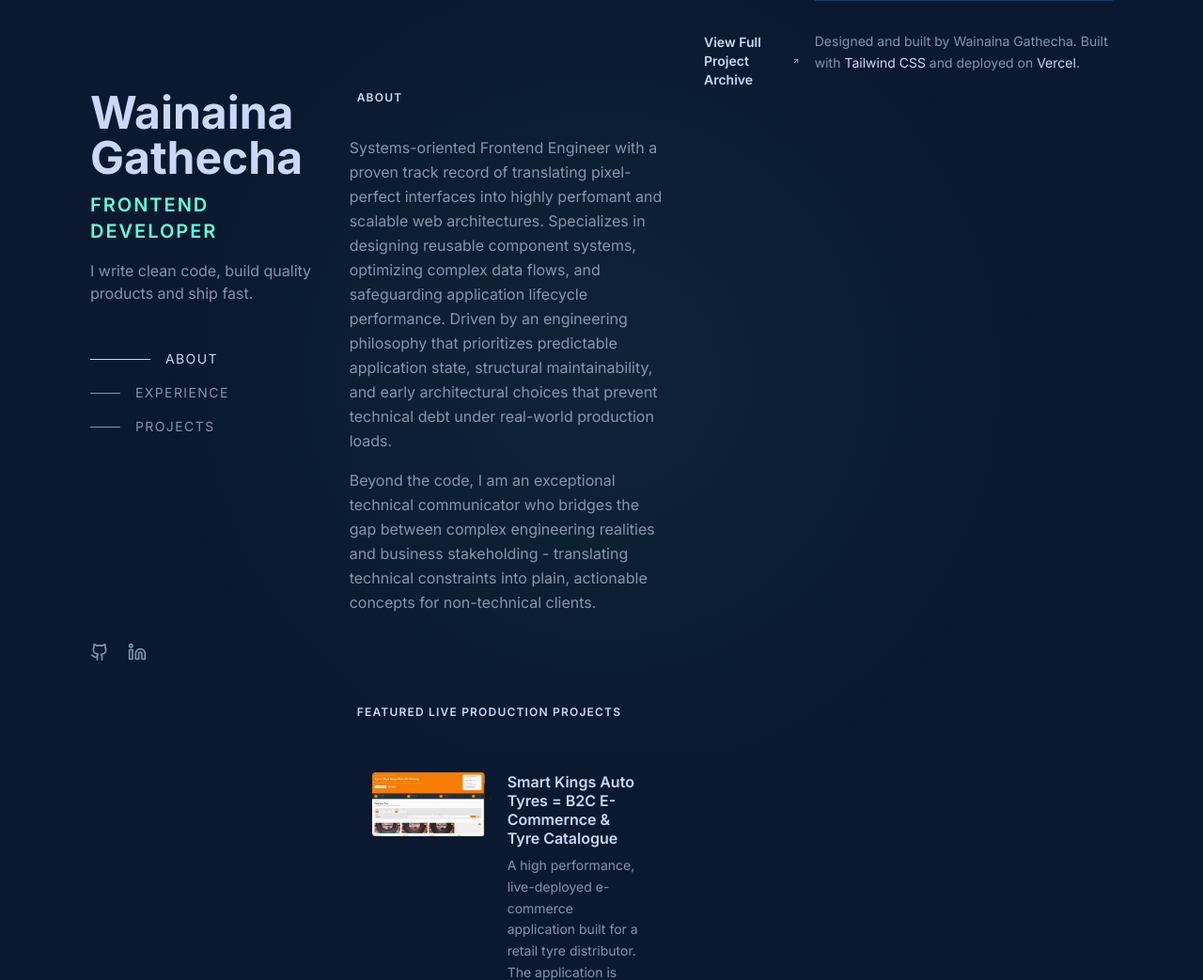
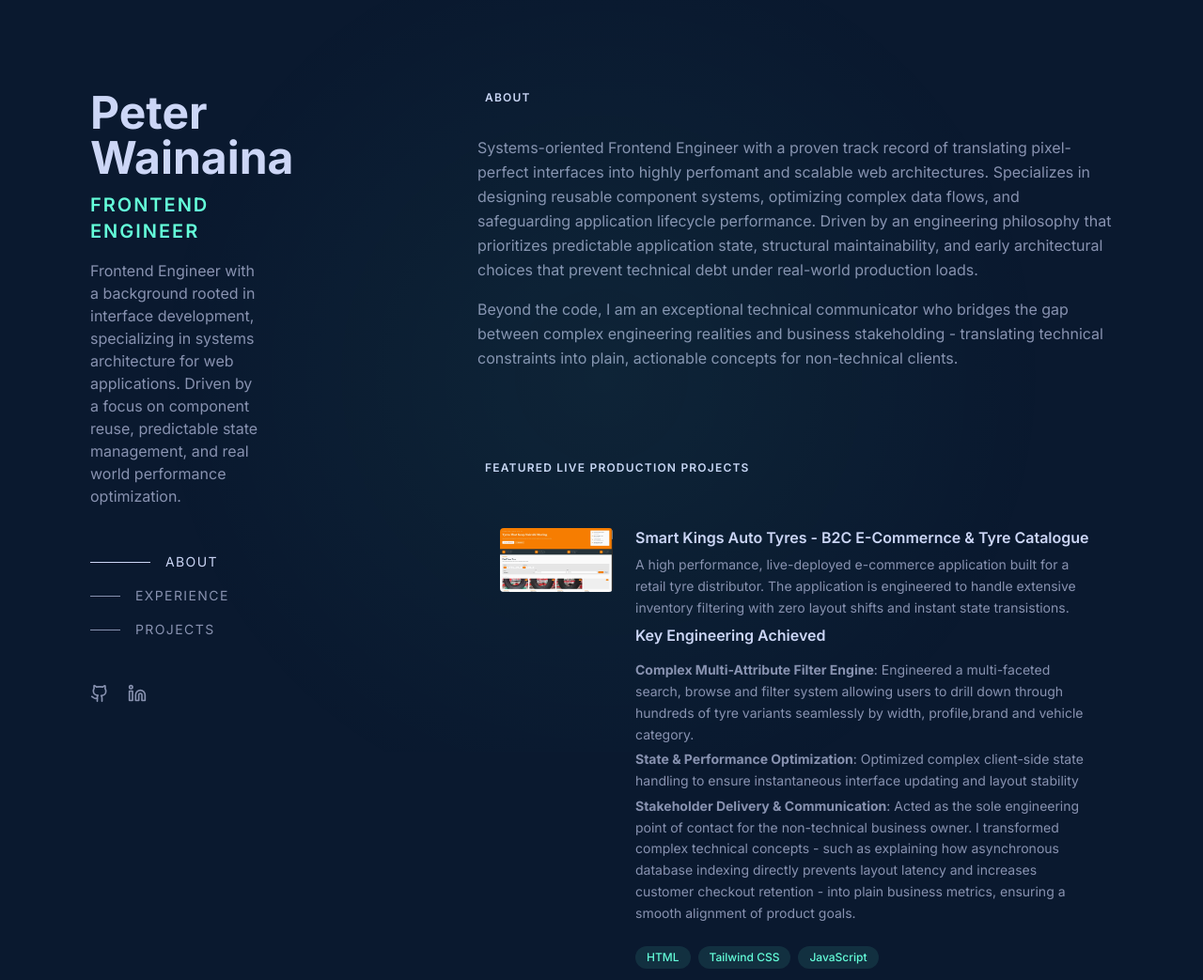
Before and after one commit to WainainaGathecha/my-portfolio, a website: page index.html in a window 1280 px wide. Shown: the top 1043 px of the page at 94% size. Drawn offline with nearby package versions, Linux system fonts and the light colour scheme; files that its build step writes are made by us from their sources.

Commit message:
fix: resolve desktop responsiveness

```diff
--- a/index.html
+++ b/index.html
@@ -32,17 +32,17 @@
 </head>
 <body class="bg-bg text-text-primary font-inter">
     <a href="#content" class="skip-link">Skip to content</a>
-    <div class="max-w-7xl mx-auto px-6 md:px-12 lg:px-24 lg:flex lg:gap-4">
+    <div class="max-w-7xl mx-auto px-6 md:px-12 lg:px-24 lg:grid lg:grid-cols-[400px_1fr] lg:gap-3">
         <!-- Left Panel  -->
         <div class="lg:sticky lg:top-0 lg:h-screen lg:w-[45%] lg:flex lg:flex-col lg:justify-between lg:py-24 py-12">
             <!-- Block 1: Identity + Nav -->
             <div>
                 <!-- Identity -->
                 <div class="mb-12">
-                    <h1 class="font-bold text-5xl mb-3">Wainaina Gathecha</h1>
-                    <h2 class="font-semibold text-xl uppercase tracking-widest mb-4 text-accent">Frontend Developer</h2>
-                    <p class="text-text-secondary max-w-xs">
-                        I write clean code, build quality products and ship fast.
+                    <h1 class="font-bold text-5xl mb-3">Peter Wainaina</h1>
+                    <h2 class="font-semibold text-xl uppercase tracking-widest mb-4 text-accent">Frontend Engineer</h2>
+                    <p class="text-text-secondary max-w-s">
+                        Frontend Engineer with a background rooted in interface development, specializing in systems architecture for web applications. Driven by a focus on component reuse, predictable state management, and real world performance optimization.
                     </p>
                 </div>
 
@@ -93,7 +93,7 @@
         </div>
 
         <!-- Right Panel  -->
-        <div id="content" class="lg:w-[55%] lg:py-24">
+        <div id="content" class="lg:w-full lg:py-24">
             <!-- About section -->
             <section id="about" class="mb-24">
                 <h2 class="font-semibold text-xs text-text-primary tracking-widest uppercase mb-8 px-2">About</h2>
@@ -128,7 +128,7 @@
                         <div class="flex flex-col gap-2">
                             <h3 class="text-text-primary font-semibold group-hover:text-accent transition-colors duration-300 leading-tight">
                                 <a href="https://smartkingsauto-6q79-8du506mbo.vercel.app/" class="after:absolute after:inset-0">
-                                    Smart Kings Auto Tyres = B2C E-Commernce & Tyre Catalogue
+                                    Smart Kings Auto Tyres - B2C E-Commernce & Tyre Catalogue
                                 </a>
                             </h3>
                             <p class="paragraph">
@@ -237,9 +237,6 @@
                             </div>
                         </div>
                     </div>
-
-                    <!-- next project -->
-                </div>
                     <!-- archive link  -->
                      <div class="mt-8 pl-6">
                          <a href="https://github.com/wainainagathecha" target="_blank" rel="noopener noreferrer" class="group inline-flex items-center gap-2 text-text-primary font-semibold text-sm hover:text-accent transition-colors duration-300">
@@ -249,15 +246,10 @@
                             </svg>
                          </a>
                      </div>
+                </div>
+
+
             </section>
-
-            <!-- footer -->
-            <footer class="text-text-secondary text-sm leading-relaxed border-t border-border pt-8">
-                Designed and built by Wainaina Gathecha. Built with
-                <a href="https://tailwindcss.com" class="text-text-primary hover:text-accent transition-colors duration-300">Tailwind CSS</a>
-                and deployed on
-                <a href="https://vercel.com" class="text-text-primary hover:text-accent transition-colors duration-300">Vercel</a>.
-            </footer>
 
         </div>
 
```
Lines whose indentation alone changed are shown as unchanged.
